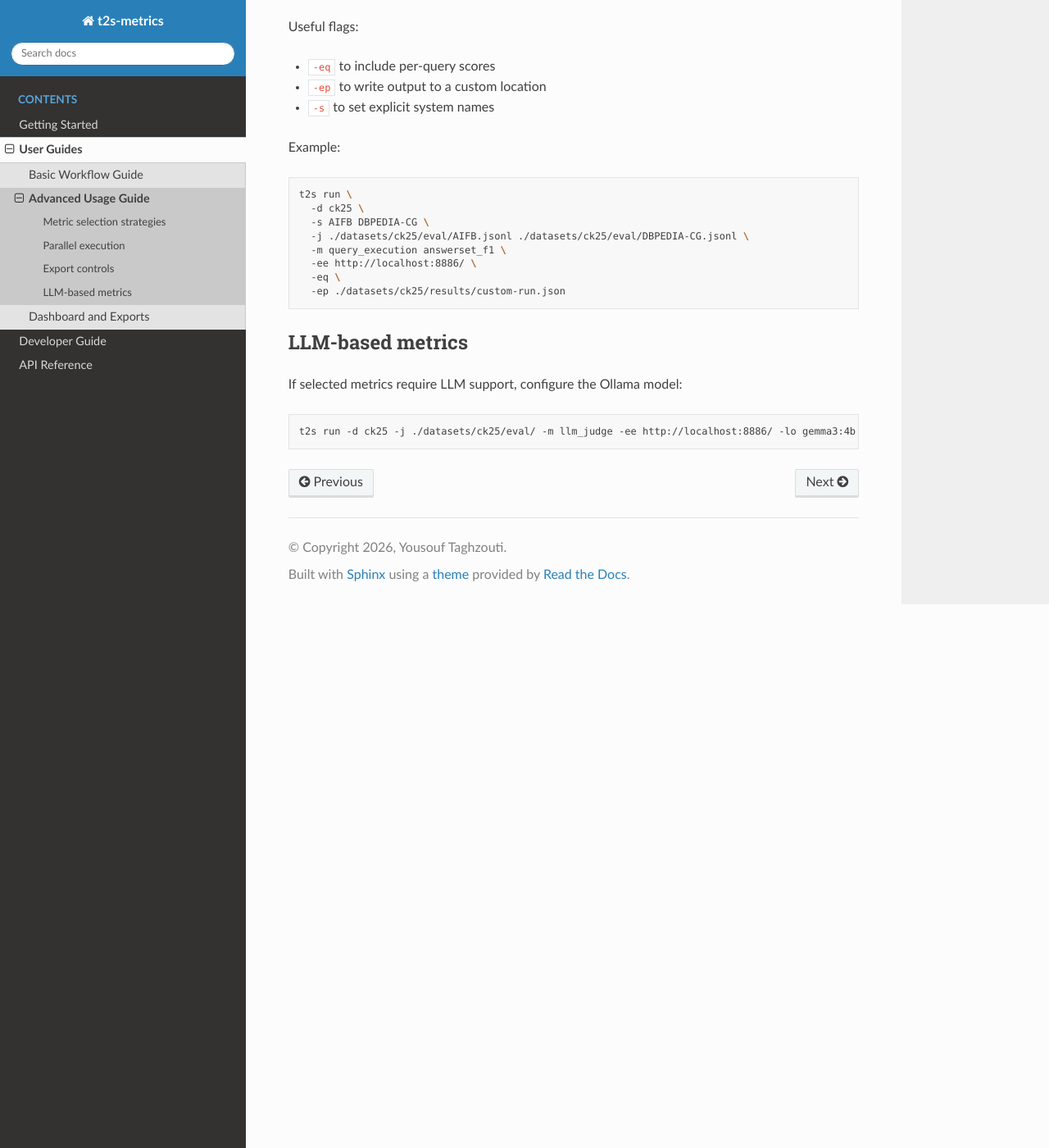
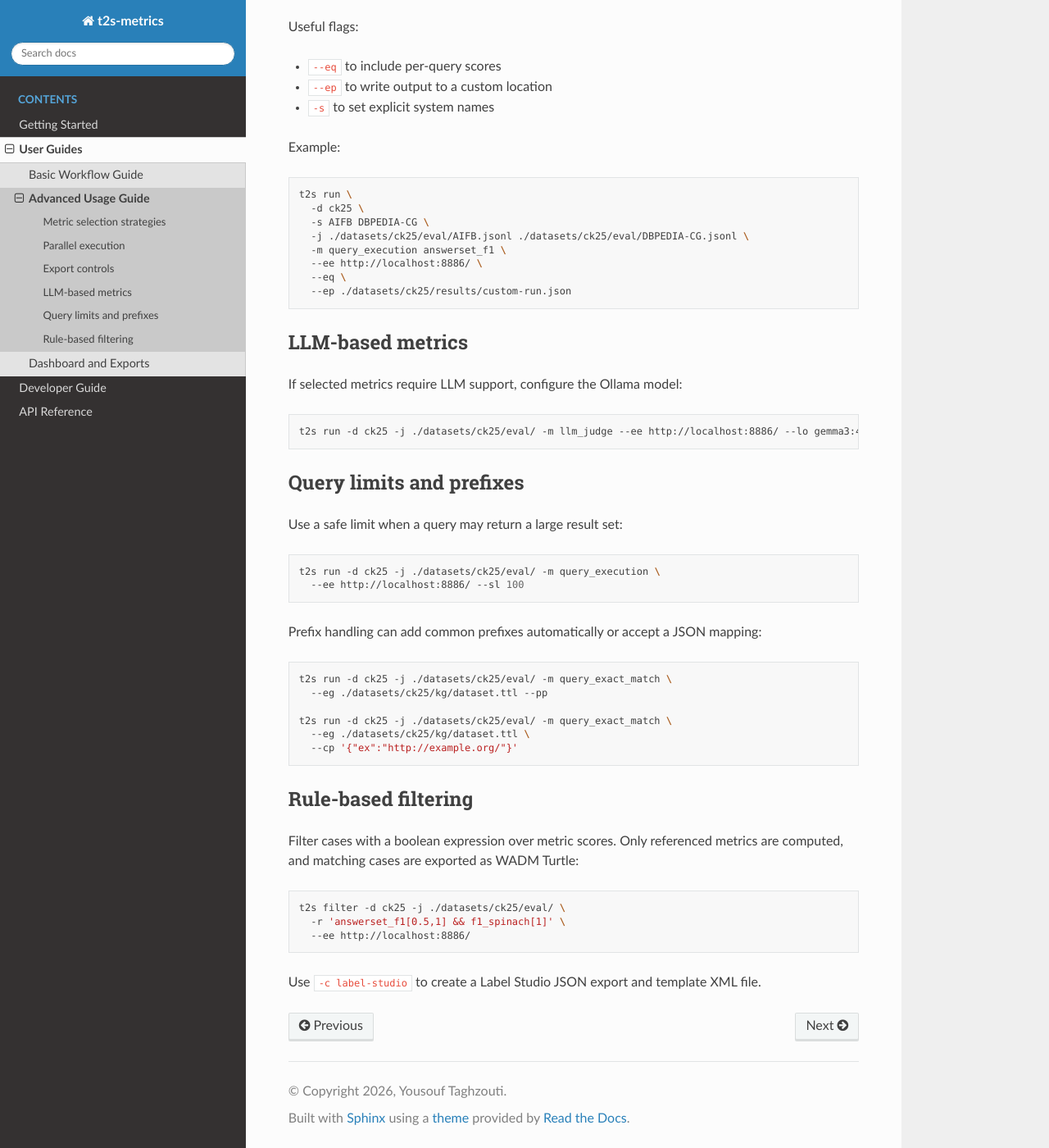
Before and after one commit to Wimmics/t2s-metrics, a Sphinx documentation site: the page built from docs/user_guides/advanced_usage.md, in a window 1280 px wide and 1400 px high, scrolled down 684 px. Shown: the whole window at 82% size. Built offline with Sphinx 7.4.7 and the Read the Docs theme 3.1.0, drawn with Linux system fonts in a browser that asks for light colours.

Commit message:
🛠️ encode the filter rule in RDF and update the documentation

````diff
--- a/docs/user_guides/advanced_usage.md
+++ b/docs/user_guides/advanced_usage.md
@@ -5,7 +5,7 @@
 Use `__all__` to compute all registered metrics:
 
 ```bash
-t2s run -d ck25 -j ./datasets/ck25/eval/ -m __all__ -ee http://localhost:8886/
+t2s run -d ck25 -j ./datasets/ck25/eval/ -m __all__ --ee http://localhost:8886/
 ```
 
 Or run focused subsets depending on your evaluation question:
@@ -19,15 +19,15 @@ Or run focused subsets depending on your evaluation question:
 Enable multiprocessing across systems/files:
 
 ```bash
-t2s run -d ck25 -j ./datasets/ck25/eval/ -m query_execution answerset_f1 -ee http://localhost:8886/ -p
+t2s run -d ck25 -j ./datasets/ck25/eval/ -m query_execution answerset_f1 --ee http://localhost:8886/ -p
 ```
 
 ## Export controls
 
 Useful flags:
 
-- `-eq` to include per-query scores
-- `-ep` to write output to a custom location
+- `--eq` to include per-query scores
+- `--ep` to write output to a custom location
 - `-s` to set explicit system names
 
 Example:
@@ -38,9 +38,9 @@ t2s run \
   -s AIFB DBPEDIA-CG \
   -j ./datasets/ck25/eval/AIFB.jsonl ./datasets/ck25/eval/DBPEDIA-CG.jsonl \
   -m query_execution answerset_f1 \
-  -ee http://localhost:8886/ \
-  -eq \
-  -ep ./datasets/ck25/results/custom-run.json
+  --ee http://localhost:8886/ \
+  --eq \
+  --ep ./datasets/ck25/results/custom-run.json
 ```
 
 ## LLM-based metrics
@@ -48,5 +48,38 @@ t2s run \
 If selected metrics require LLM support, configure the Ollama model:
 
 ```bash
-t2s run -d ck25 -j ./datasets/ck25/eval/ -m llm_judge -ee http://localhost:8886/ -lo gemma3:4b
+t2s run -d ck25 -j ./datasets/ck25/eval/ -m llm_judge --ee http://localhost:8886/ --lo gemma3:4b
 ```
+
+## Query limits and prefixes
+
+Use a safe limit when a query may return a large result set:
+
+```bash
+t2s run -d ck25 -j ./datasets/ck25/eval/ -m query_execution \
+  --ee http://localhost:8886/ --sl 100
+```
+
+Prefix handling can add common prefixes automatically or accept a JSON mapping:
+
+```bash
+t2s run -d ck25 -j ./datasets/ck25/eval/ -m query_exact_match \
+  --eg ./datasets/ck25/kg/dataset.ttl --pp
+
+t2s run -d ck25 -j ./datasets/ck25/eval/ -m query_exact_match \
+  --eg ./datasets/ck25/kg/dataset.ttl \
+  --cp '{"ex":"http://example.org/"}'
+```
+
+## Rule-based filtering
+
+Filter cases with a boolean expression over metric scores. Only referenced
+metrics are computed, and matching cases are exported as WADM Turtle:
+
+```bash
+t2s filter -d ck25 -j ./datasets/ck25/eval/ \
+  -r 'answerset_f1[0.5,1] && f1_spinach[1]' \
+  --ee http://localhost:8886/
+```
+
+Use `-c label-studio` to create a Label Studio JSON export and template XML file.
````
Also changed, not shown: CHANGELOG.md (+5 -1 lines), README.md (+34 -11 lines), docs/api/cli.md (+32 -6 lines), docs/api/python_api.md (+15 -0 lines), docs/getting_started/project_layout.md (+3 -0 lines), docs/index.md (+3 -0 lines), docs/user_guides/basic_workflow.md (+1 -1 lines), 2 other files.
